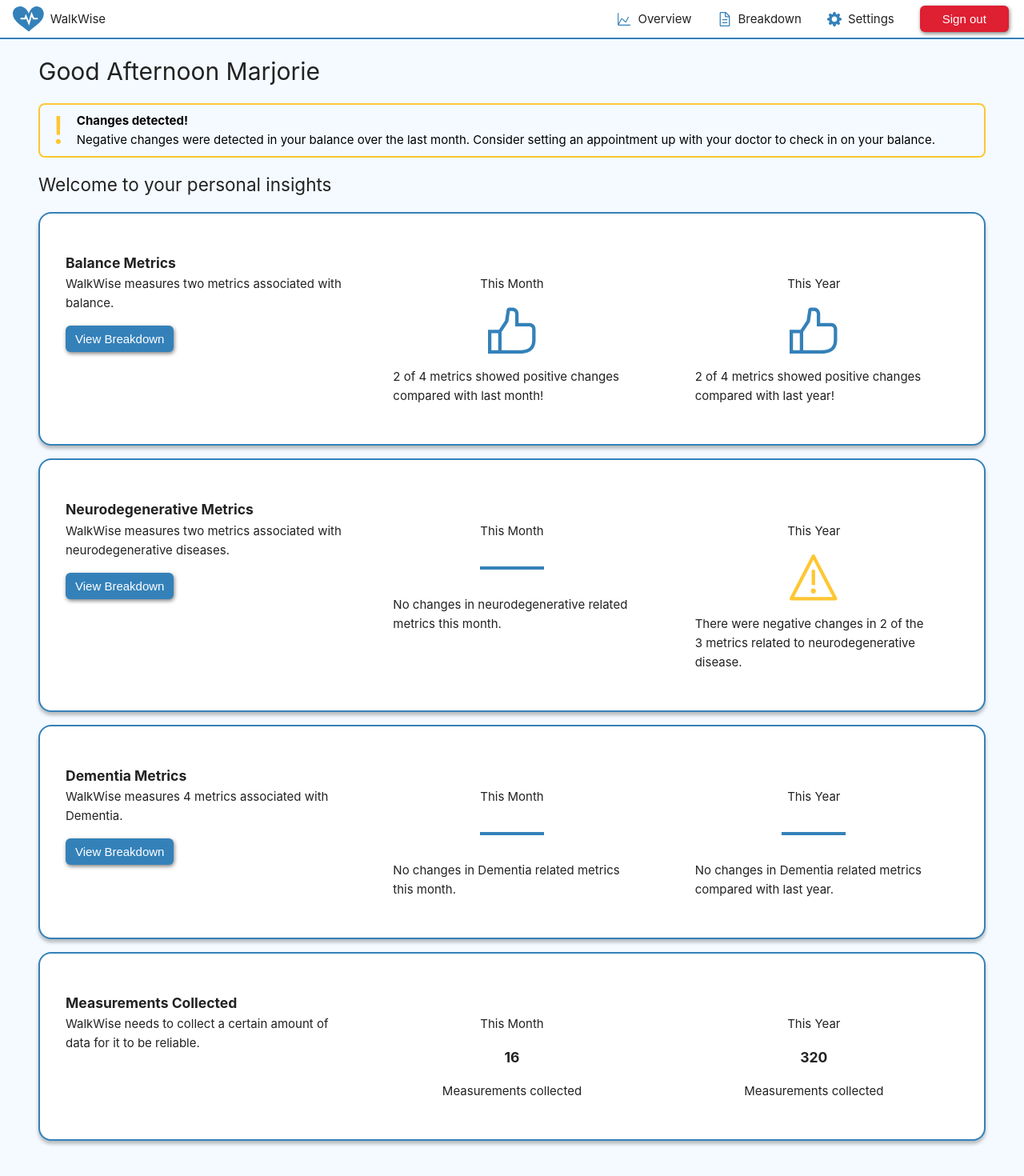
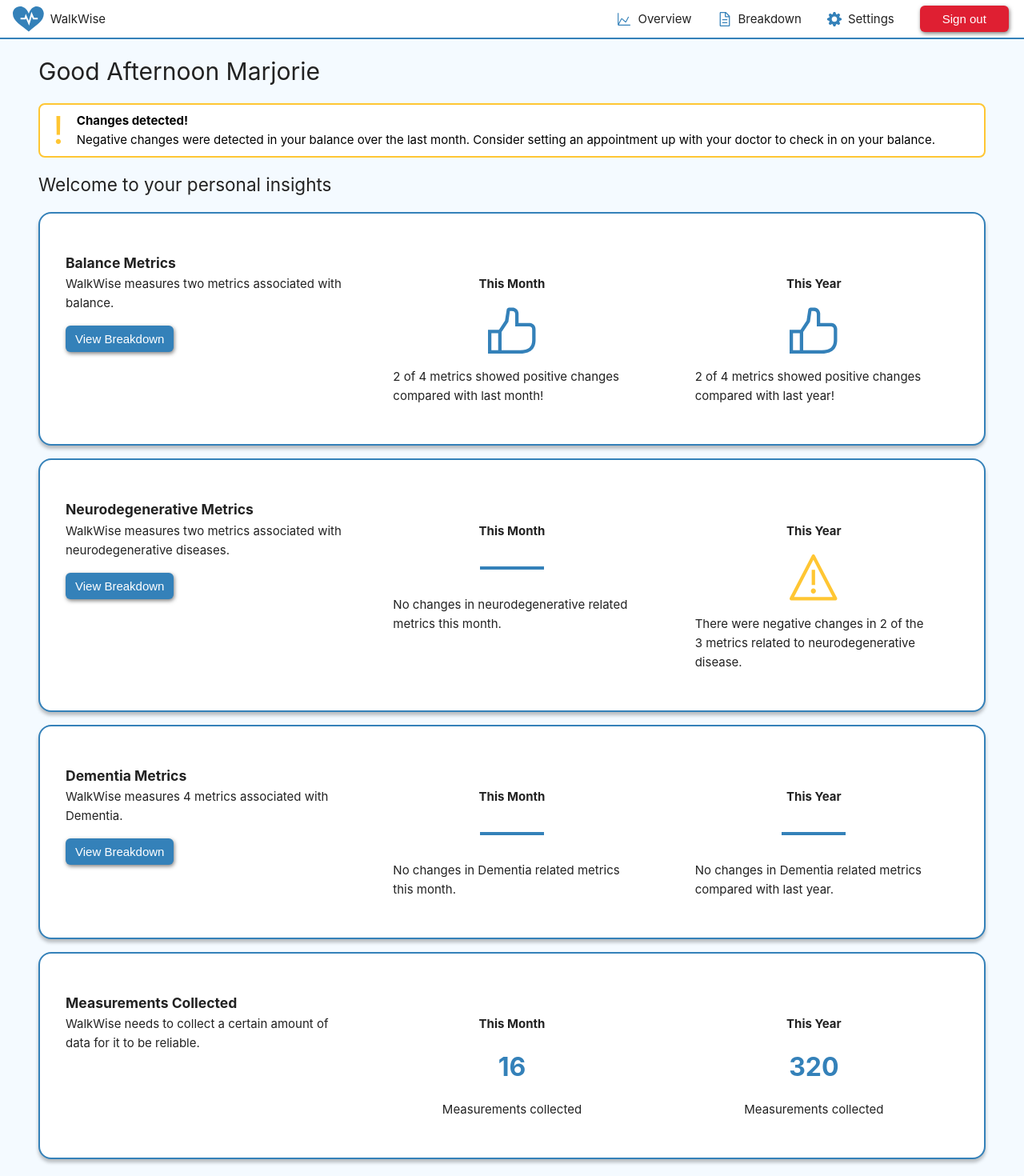
Before and after one commit to Capstone-Gait-Keepers/capstone, a Vue app in the folder frontend/: page / in a window 1280 px wide. Shown: the top 1470 px of the page at 80% size. Built offline with nearby package versions, Linux system fonts and the light colour scheme; no server answers.

Commit message:
Refactored data fetching

```diff
--- a/frontend/src/assets/main.css
+++ b/frontend/src/assets/main.css
@@ -31,7 +31,7 @@ button > a {
   padding: 0;
 }
 
-strong {
+strong, b {
   font-weight: bold;
 }
 
--- a/frontend/src/components/BasePage.vue
+++ b/frontend/src/components/BasePage.vue
@@ -1,6 +1,10 @@
 <script setup lang="ts">
 import { RouterLink } from 'vue-router'
+import { onMounted } from 'vue';
+import { fetchData } from '@/store';
 import Logo from '@/components/Logo.vue'
+
+onMounted(fetchData);
 </script>
 
 <template>
--- a/frontend/src/components/ChangeAlert.vue
+++ b/frontend/src/components/ChangeAlert.vue
@@ -21,6 +21,7 @@ const props = defineProps({
 .alert-box {
   padding: 0.5rem 1rem;
   color: black;
+  background-color: white;
   border: 2px solid var(--yellow);
   border-radius: 8px;
   margin: 1rem 0;
--- /dev/null
+++ b/frontend/src/components/StatusIndicator.vue
@@ -0,0 +1,20 @@
+<template>
+  <div class="status-indicator">
+    <b>This {{ timespan }}</b>
+    <img src="@/assets/icon-thumbs-up.svg" />
+    <p>2 of 4 metrics showed positive changes compared with last month!</p>
+  </div>
+</template>
+
+<script setup lang="ts">
+import type { Metrics } from '@/types';
+
+const { timespan, metrics } = defineProps<{timespan: "Month" | "Year", metrics: Metrics}>();
+
+
+
+</script>
+
+<style scoped>
+
+</style>
--- a/frontend/src/store.ts
+++ b/frontend/src/store.ts
@@ -1,10 +1,12 @@
 import { reactive } from 'vue'
-import type { User } from '@/types'
+import type { Metrics, User } from '@/types'
+import { getMetrics } from '@/backend_interface';
 
-export default reactive<{
+const store = reactive<{
   user: User | null;
   connected_users: string[];
-  viewed_categories: Record<string, boolean>;
+  view_sections: Record<string, boolean>;
+  data: Metrics | null;
 }>({
   user: {
     name: "Marjorie",
@@ -13,9 +15,44 @@ export default reactive<{
     sensor_id: 39,
   }, // TODO: Default should be null
   connected_users: ['dan@raymond.ch'],
-  viewed_categories: {
+  view_sections: {
     Balance: true,
     Neurodegenerative: true,
     Dementia: true,
+  },
+  data: null,
+});
+
+export const metric_sections: Record<string, string[]> = {
+  "Balance": ['var_coef', 'stga'],
+  "Neurodegenerative": ['phase_sync', 'cond_entropy', 'stga'],
+  "Dementia": ['stride_time', 'cadence', 'var_coef', 'stga'],
+};
+
+export function validSection(section: string): boolean {
+  if (store.data?.metrics === undefined) {
+    return false;
   }
-});
+  const metrics = metric_sections[section];
+  return store.view_sections[section] && metrics.some(validMetric);
+}
+
+export function validMetric(metric: string): boolean {
+  const metric_data = store.data?.metrics[metric];
+  if (metric_data === undefined) {
+    return false;
+  }
+  return metric_data.some((val) => val !== null);
+}
+
+export const fetchData = async () => {
+  if (store.data === null) {
+    const resp = await getMetrics();
+    if (resp !== null)
+      store.data = resp;
+    else
+      console.error('Failed to get metrics');
+  }
+}
+
+export default store;
--- a/frontend/src/views/HomeView.vue
+++ b/frontend/src/views/HomeView.vue
@@ -1,9 +1,11 @@
 <script setup lang="ts">
+import { RouterLink } from 'vue-router';
+
 import BasePage from '@/components/BasePage.vue';
 import ChangeAlert from '@/components/ChangeAlert.vue';
-import { RouterLink } from 'vue-router';
+import StatusIndicator from '@/components/StatusIndicator.vue';
 import store from '@/store';
-const { user, viewed_categories } = store;
+const { user, view_sections } = store;
 </script>
 
 <template>
@@ -12,7 +14,7 @@ const { user, viewed_categories } = store;
     <ChangeAlert metric_type="balance" />
     <h2>Welcome to your personal insights</h2>
 
-    <div class="metrics-row" v-if="viewed_categories.Balance">
+    <div class="metrics-row" v-if="view_sections.Balance">
       <h3>Balance Metrics</h3>
       <div class="metrics-row-grid">
         <div>
@@ -20,19 +22,19 @@ const { user, viewed_categories } = store;
           <button><RouterLink to="/breakdown#Balance">View Breakdown</RouterLink></button>
         </div>
         <div class="status-indicator">
-          <p>This Month</p>
+          <b>This Month</b>
           <img src="@/assets/icon-thumbs-up.svg" />
           <p>2 of 4 metrics showed positive changes compared with last month!</p>
         </div>
         <div class="status-indicator">
-          <p>This Year</p>
+          <b>This Year</b>
           <img src="@/assets/icon-thumbs-up.svg" />
           <p>2 of 4 metrics showed positive changes compared with last year!</p>
         </div>
       </div>
     </div>
 
-    <div class="metrics-row" v-if="viewed_categories.Neurodegenerative">
+    <div class="metrics-row" v-if="view_sections.Neurodegenerative">
       <h3>Neurodegenerative Metrics</h3>
       <div class="metrics-row-grid">
         <div>
@@ -40,19 +42,19 @@ const { user, viewed_categories } = store;
           <button><RouterLink to="/breakdown#Neurodegenerative">View Breakdown</RouterLink></button>
         </div>
         <div class="status-indicator">
-          <p>This Month</p>
+          <b>This Month</b>
           <div class="flat-bar"></div>
           <p>No changes in neurodegenerative related metrics this month.</p>
         </div>
         <div class="status-indicator">
-          <p>This Year</p>
+          <b>This Year</b>
           <img src="@/assets/icon-warning.svg" />
           <p>There were negative changes in 2 of the 3 metrics related to neurodegenerative disease.</p>
         </div>
       </div>
     </div>
 
-    <div class="metrics-row" v-if="viewed_categories.Dementia">
+    <div class="metrics-row" v-if="view_sections.Dementia">
       <h3>Dementia Metrics</h3>
       <div class="metrics-row-grid">
         <div>
@@ -60,12 +62,12 @@ const { user, viewed_categories } = store;
           <button><RouterLink to="/breakdown#Dementia">View Breakdown</RouterLink></button>
         </div>
         <div class="status-indicator">
-          <p>This Month</p>
+          <b>This Month</b>
           <div class="flat-bar"></div>
           <p>No changes in Dementia related metrics this month.</p>
         </div>
         <div class="status-indicator">
-          <p>This Year</p>
+          <b>This Year</b>
           <div class="flat-bar"></div>
           <p>No changes in Dementia related metrics compared with last year.</p>
         </div>
@@ -77,18 +79,18 @@ const { user, viewed_categories } = store;
       <div class="metrics-row-grid">
         <p>WalkWise needs to collect a certain amount of data for it to be reliable.</p>
         <div class="status-indicator">
-          <p>This Month</p>
-          <h3>16</h3>
+          <b>This Month</b>
+          <h3 class="measurement-stat">16</h3>
           <p>Measurements collected</p>
         </div>
         <div class="status-indicator">
-          <p>This Year</p>
-          <h3>320</h3>
+          <b>This Year</b>
+          <h3 class="measurement-stat">320</h3>
           <p>Measurements collected</p>
         </div>
       </div>
     </div>
-    <div class="data-collection-info">
+    <div class="measurement-info">
       <h2>Last Measurement: January 16, 2024</h2>
       <p><a href="https://www.youtube.com/watch?v=dQw4w9WgXcQ" target="_blank">Learn more</a> about how to set up your sensor</p>
     </div>
@@ -149,7 +151,7 @@ button {
   height: 4em;
 }
 
-.data-collection-info {
+.measurement-info {
   padding: 2rem 0;
   display: flex;
   flex-direction: column;
@@ -158,4 +160,10 @@ button {
   border-bottom: 4px solid var(--color-main);
   margin-bottom: 1rem;
 }
+
+.measurement-stat {
+  font-size: 2rem;
+  font-weight: bold;
+  color: var(--color-main);
+}
 </style>
--- a/frontend/src/views/SettingsView.vue
+++ b/frontend/src/views/SettingsView.vue
@@ -9,9 +9,9 @@
     <!-- <FormInput label="Notifications" type="text" v-model="user.notifications" /> -->
     <h2>Metrics</h2>
     <p>Choose what information to view on the Home Insights page. If you don't want to see a specific group of insights or recommendations simply turn the toggle off. The system will still collect the data it just won’t display it to you so you can turn them back on at any time if you decide you want to see the insights.</p>
-    <FormSwitch label="Balance indicators" id="balance" v-model="viewed_categories.Balance" />
-    <FormSwitch label="Neurodegenerative disease indicators" id="neurodegenerative" v-model="viewed_categories.Neurodegenerative" />
-    <FormSwitch label="Dementia indicators" id="dementia" v-model="viewed_categories.Dementia" />
+    <FormSwitch label="Balance indicators" id="balance" v-model="view_sections.Balance" />
+    <FormSwitch label="Neurodegenerative disease indicators" id="neurodegenerative" v-model="view_sections.Neurodegenerative" />
+    <FormSwitch label="Dementia indicators" id="dementia" v-model="view_sections.Dementia" />
     <h2>Connected Users</h2>
     <i>Adding family members will allow them to view your individual insights from their own account. Once you add a family member they will receive an email inviting them to create an account and link your data to it. </i>
     <br>
@@ -36,7 +36,7 @@ import BasePage from '@/components/BasePage.vue';
 import FormInput from '@/components/FormInput.vue';
 import FormSwitch from '@/components/FormSwitch.vue';
 import store from '@/store';
-const { viewed_categories, user, connected_users } = store;
+const { view_sections, user, connected_users } = store;
 
 const addingUser = ref(false);
 const addedUser = ref('');
```
Also changed, not shown: frontend/src/views/DetailView.vue (+7 -41 lines).
